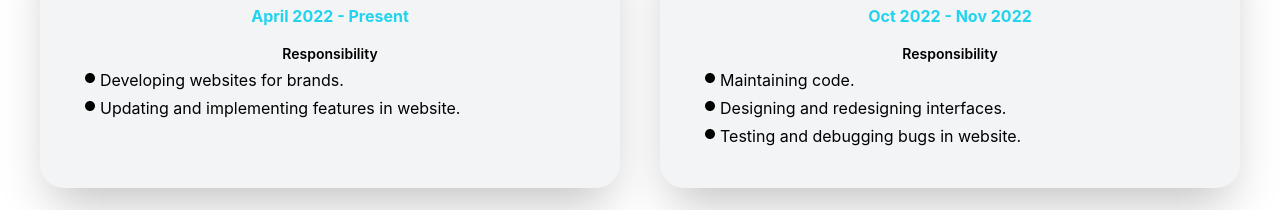
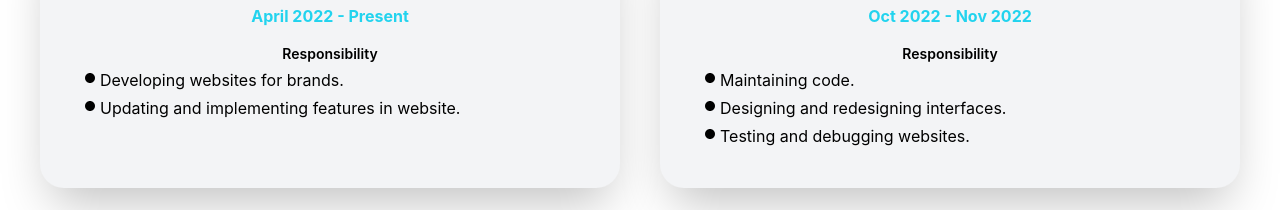
Before and after one commit to Wediah/portfolio2, a Next.js app: page / in a window 1280 px wide. Shown: the part 5560-5770 px from the top of the page. Built offline with nearby package versions, Linux system fonts and the light colour scheme.

Commit message:
corrected grammatical errors

```diff
--- a/pages/Contact.tsx
+++ b/pages/Contact.tsx
@@ -6,8 +6,6 @@ import mail from '../public/email.png'
 import call from '../public/phone-call.png'
 import {FiGithub, FiInstagram, FiTwitter} from 'react-icons/fi'
 import {AiOutlineLinkedin, AiOutlineWhatsApp} from 'react-icons/ai'
-
-
 
 function Contact () {
     const [isDarkMode, setDarkMode] = useState(false);
--- a/pages/Experience.tsx
+++ b/pages/Experience.tsx
@@ -22,7 +22,7 @@ function Experience () {
                         <h3 className="text-sm font-semibold pt-4">Responsibility</h3>
                         <h5 className="flex text-md pt-1 dark:text-gray-200"> <GoPrimitiveDot className="text-xl text-center dark:text-gray-200"/>Maintaining code. </h5>
                         <h5 className="flex text-md pt-1 dark:text-gray-200"> <GoPrimitiveDot className="text-xl text-center dark:text-gray-200"/>Designing and redesigning interfaces. </h5>
-                        <h5 className="flex text-md pt-1 dark:text-gray-200"> <GoPrimitiveDot className="text-xl text-center dark:text-gray-200"/>Testing and debugging bugs in website. </h5>
+                        <h5 className="flex text-md pt-1 dark:text-gray-200"> <GoPrimitiveDot className="text-xl text-center dark:text-gray-200"/>Testing and debugging websites. </h5>
                     </div>
                 </div>
 
```
